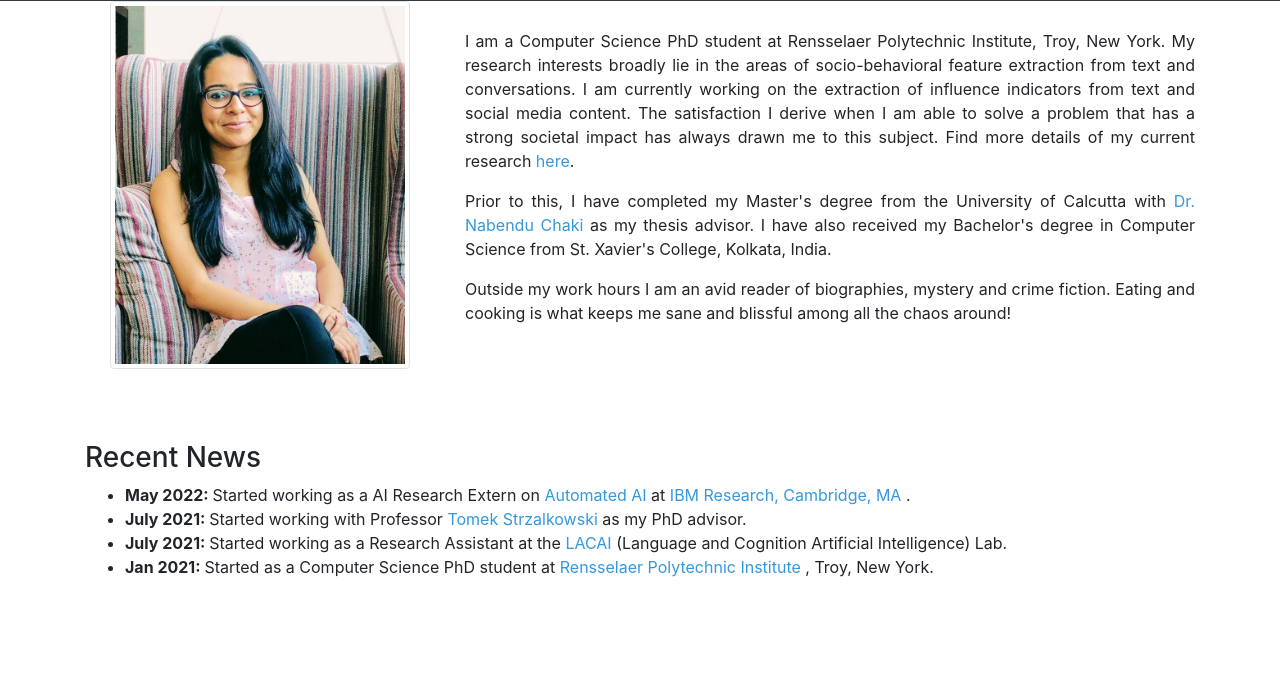
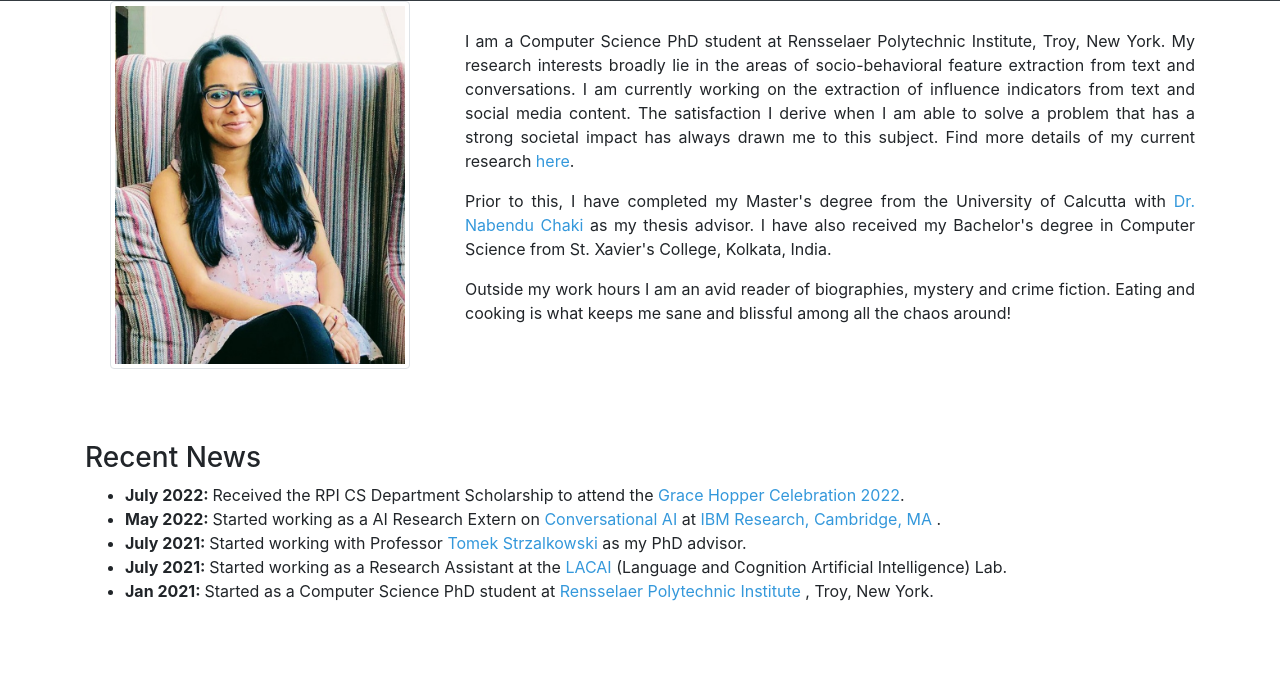
Before and after one commit to ankita066/ankita066.github.io, a plain HTML site: page index.html in a window 1280 px wide. Shown: the part 55-733 px from the top of the page. Drawn offline with nearby package versions, Linux system fonts and the light colour scheme; a script that the page names is missing; some icons are missing.

Commit message:
CV update

```diff
--- a/index.html
+++ b/index.html
@@ -70,7 +70,11 @@
                 <h3>Recent News</h3>
                     <ul>
                         <li>
-                        <b> May 2022: </b> Started working as a AI Research Extern on <a href = https://research.ibm.com/topics/automated-ai> Automated AI  </a> at <a href = https://research.ibm.com/labs/cambridge/> IBM Research, Cambridge, MA </a>.   <br>
+                        <b> July 2022: </b> Received the RPI CS Department Scholarship to attend the  <a href = https://ghc.anitab.org/> Grace Hopper Celebration 2022</a>. <br>
+                        </li>
+
+                        <li>
+                        <b> May 2022: </b> Started working as a AI Research Extern on <a href = https://research.ibm.com/topics/conversational-ai> Conversational AI  </a> at <a href = https://research.ibm.com/labs/cambridge/> IBM Research, Cambridge, MA </a>.   <br>
                         </li>
 
                         <li>
```
Also changed, not shown: cv.html (+5 -5 lines).
